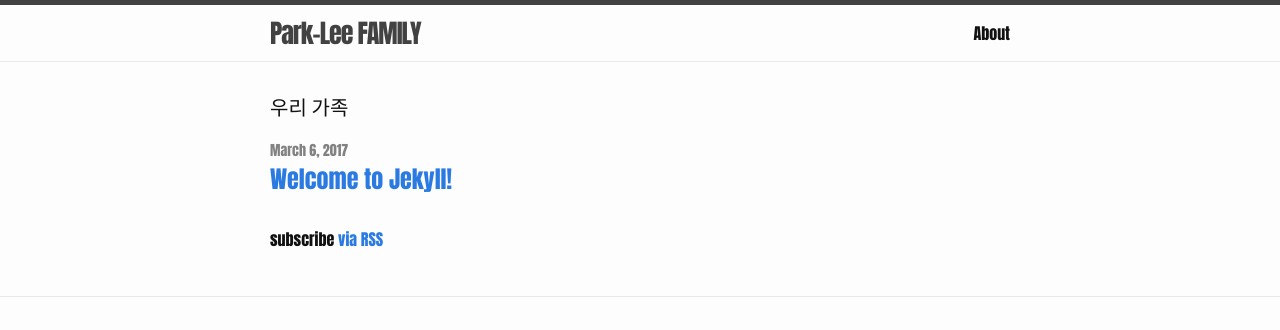
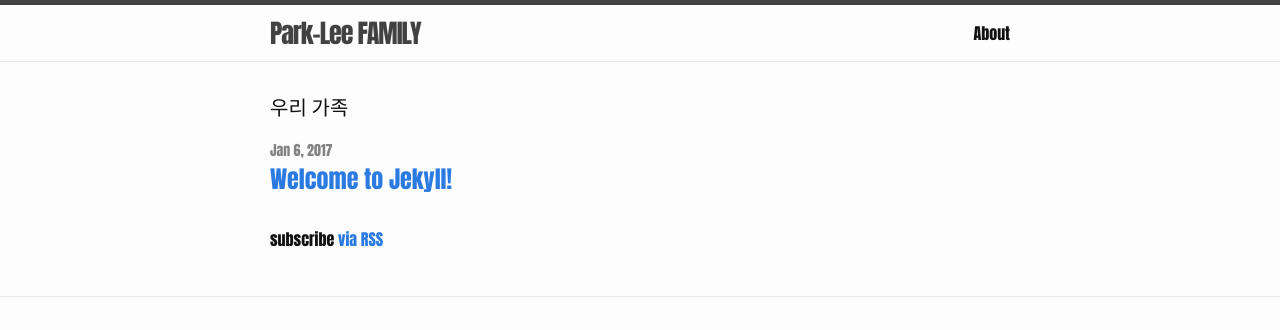
Before and after one commit to danielp07/danielp07.github.io, a Jekyll site: the page built from index.html, in a window 1280 px wide. Shown: the top 330 px of the page. Built offline with Jekyll 4.4.1, drawn with Linux system fonts in a browser that asks for light colours.

Commit message:
Update index.html

```diff
--- a/index.html
+++ b/index.html
@@ -9,7 +9,7 @@ layout: default
   <ul class="post-list">
     {% for post in site.posts %}
       <li>
-        <span class="post-meta">{{ post.date | date: "March 6, 2017" }}</span>
+        <span class="post-meta">{{ post.date | date: "%b %-d, %Y" }}</span>
 
         <h2>
           <a class="post-link" href="{{ post.url | prepend: site.baseurl }}">{{ post.title }}</a>
```
